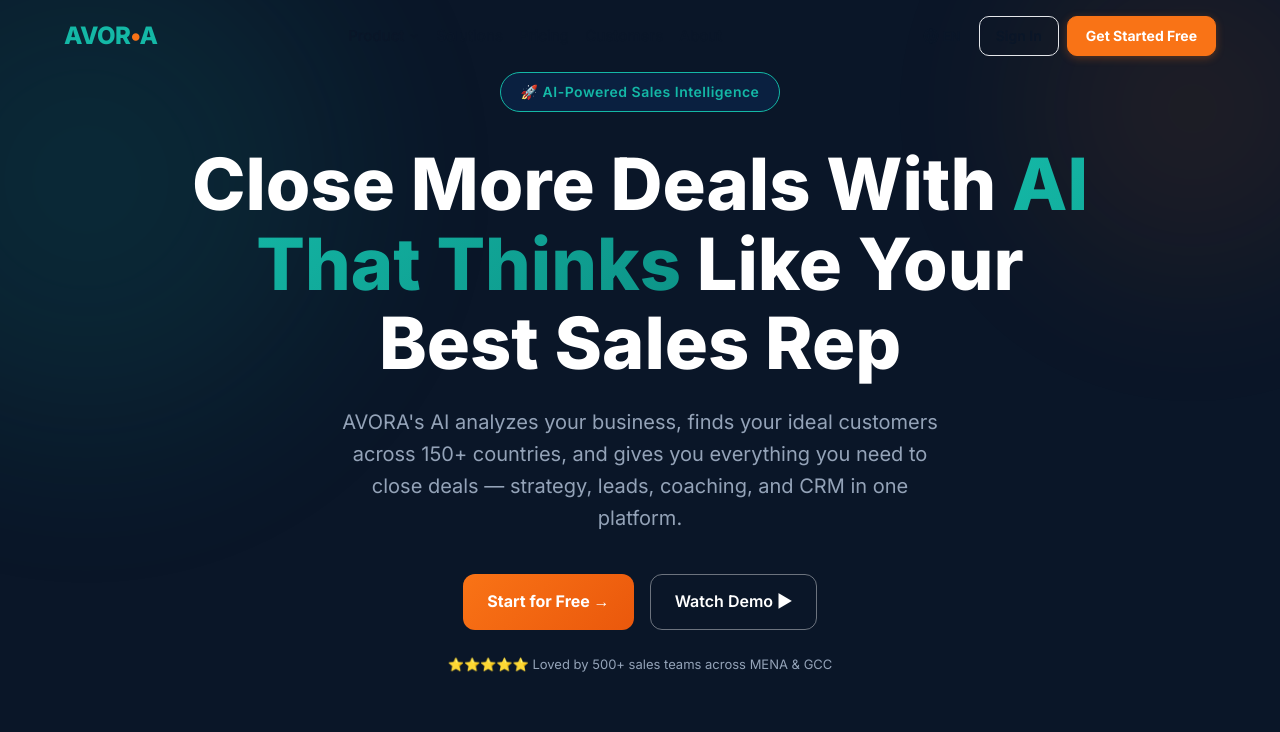
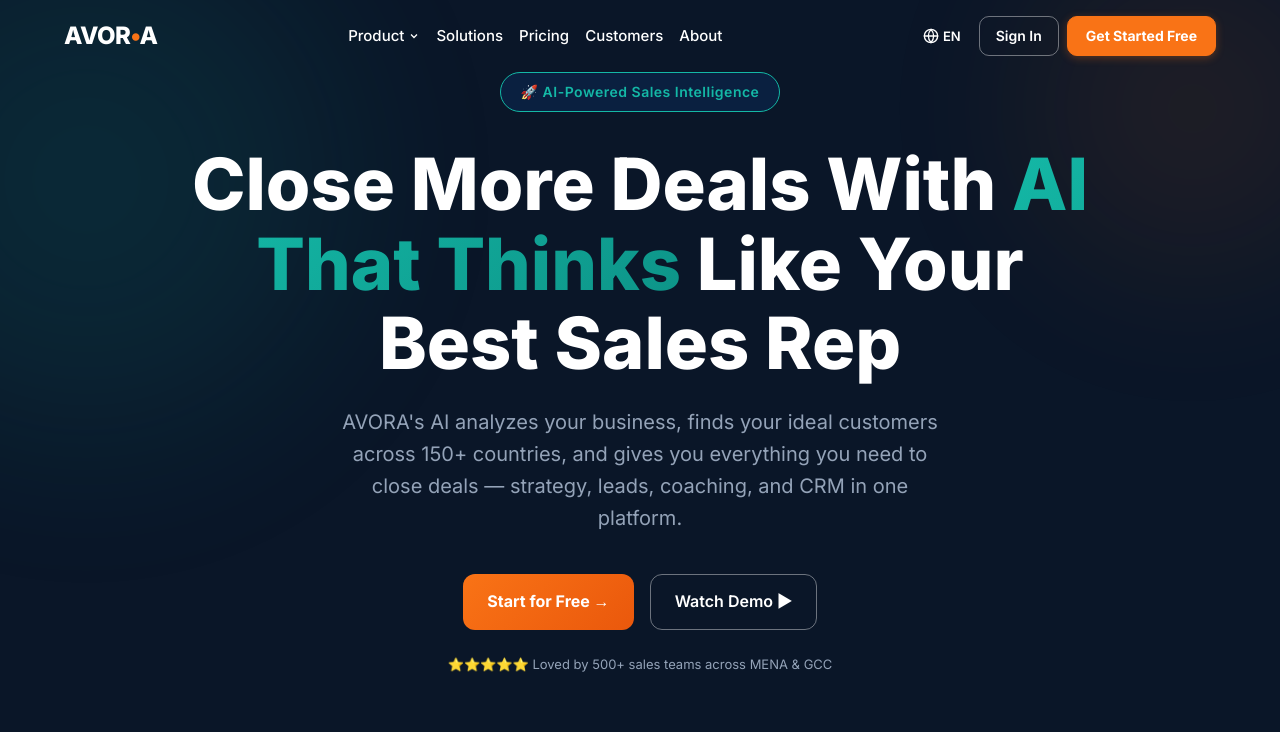
Before and after one commit to nader-alawadi/avora, a Next.js app: page / in a window 1280 px wide. Shown: the top 732 px of the page. Built offline with nearby package versions, Linux system fonts and the light colour scheme.

Commit message:
Fix Navbar visibility on dark hero background
Switch text/border colors dynamically based on scroll state so nav items
(logo, links, Sign In) are white on the transparent dark hero and dark
on the white scrolled background.

https://claude.ai/code/session_01DnJoCgp1aVxWm8AxomEWDp

```diff
--- a/components/marketing/Navbar.tsx
+++ b/components/marketing/Navbar.tsx
@@ -350,11 +350,13 @@ function NavLink({
   onMegaOpen,
   onMegaClose,
   isMegaOpen,
+  textColor,
 }: {
   item: NavItem;
   onMegaOpen: () => void;
   onMegaClose: () => void;
   isMegaOpen: boolean;
+  textColor: string;
 }) {
   const [hovered, setHovered] = useState(false);
 
@@ -377,7 +379,7 @@ function NavLink({
         style={{
           fontSize: "15px",
           fontWeight: 500,
-          color: "#0A1628",
+          color: textColor,
           textDecoration: "none",
           padding: "8px 4px",
           display: "flex",
@@ -431,6 +433,9 @@ export default function Navbar() {
   const [lang, setLang] = useState<"EN" | "AR">("EN");
   const megaRef = useRef<HTMLDivElement>(null);
   const megaTimeout = useRef<ReturnType<typeof setTimeout> | null>(null);
+
+  const textColor = scrolled ? "#0A1628" : "#ffffff";
+  const borderColor = scrolled ? "#E5E7EB" : "rgba(255,255,255,0.4)";
 
   useEffect(() => {
     const stored = localStorage.getItem("avora-lang");
@@ -499,7 +504,19 @@ export default function Navbar() {
         >
           {/* Logo */}
           <Link href="/" style={{ textDecoration: "none", flexShrink: 0 }}>
-            <AvoraLogo />
+            <span
+              style={{
+                fontFamily: "Inter, sans-serif",
+                fontWeight: 800,
+                fontSize: "24px",
+                letterSpacing: "-0.5px",
+                color: scrolled ? "#14B8A6" : "#ffffff",
+                userSelect: "none",
+              }}
+            >
+              AV<span style={{ color: scrolled ? "#14B8A6" : "#ffffff" }}>O</span>R
+              <span style={{ color: "#F97316" }}>•</span>A
+            </span>
           </Link>
 
           {/* Desktop nav links */}
@@ -520,6 +537,7 @@ export default function Navbar() {
                 onMegaOpen={handleMegaOpen}
                 onMegaClose={handleMegaClose}
                 isMegaOpen={item.hasMega ? megaOpen : false}
+                textColor={textColor}
               />
             ))}
 
@@ -559,13 +577,13 @@ export default function Navbar() {
                 cursor: "pointer",
                 fontSize: "13px",
                 fontWeight: 600,
-                color: "#0A1628",
+                color: textColor,
                 borderRadius: "8px",
                 transition: "background 0.15s",
                 fontFamily: "Inter, sans-serif",
               }}
               onMouseEnter={(e) =>
-                (e.currentTarget.style.background = "#F3F4F6")
+                (e.currentTarget.style.background = scrolled ? "#F3F4F6" : "rgba(255,255,255,0.15)")
               }
               onMouseLeave={(e) =>
                 (e.currentTarget.style.background = "transparent")
@@ -582,9 +600,9 @@ export default function Navbar() {
                 padding: "8px 16px",
                 fontSize: "14px",
                 fontWeight: 600,
-                color: "#0A1628",
+                color: textColor,
                 textDecoration: "none",
-                border: "1.5px solid #E5E7EB",
+                border: `1.5px solid ${borderColor}`,
                 borderRadius: "10px",
                 transition: "border-color 0.15s, color 0.15s",
                 background: "transparent",
@@ -592,14 +610,12 @@ export default function Navbar() {
                 alignItems: "center",
               }}
               onMouseEnter={(e) => {
-                (e.currentTarget as HTMLAnchorElement).style.borderColor =
-                  "#14B8A6";
+                (e.currentTarget as HTMLAnchorElement).style.borderColor = "#14B8A6";
                 (e.currentTarget as HTMLAnchorElement).style.color = "#14B8A6";
               }}
               onMouseLeave={(e) => {
-                (e.currentTarget as HTMLAnchorElement).style.borderColor =
-                  "#E5E7EB";
-                (e.currentTarget as HTMLAnchorElement).style.color = "#0A1628";
+                (e.currentTarget as HTMLAnchorElement).style.borderColor = borderColor;
+                (e.currentTarget as HTMLAnchorElement).style.color = textColor;
               }}
             >
               Sign In
```
